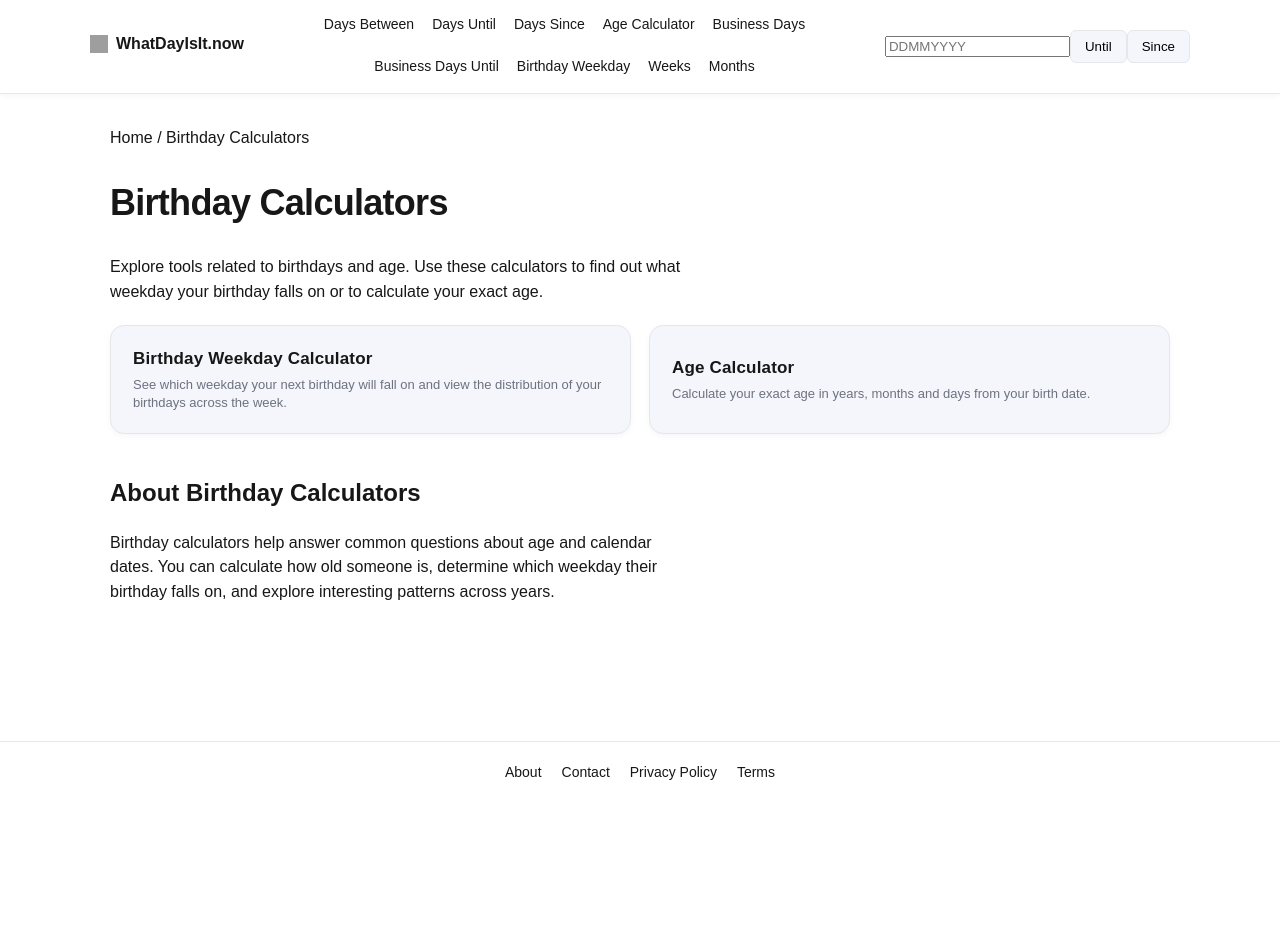
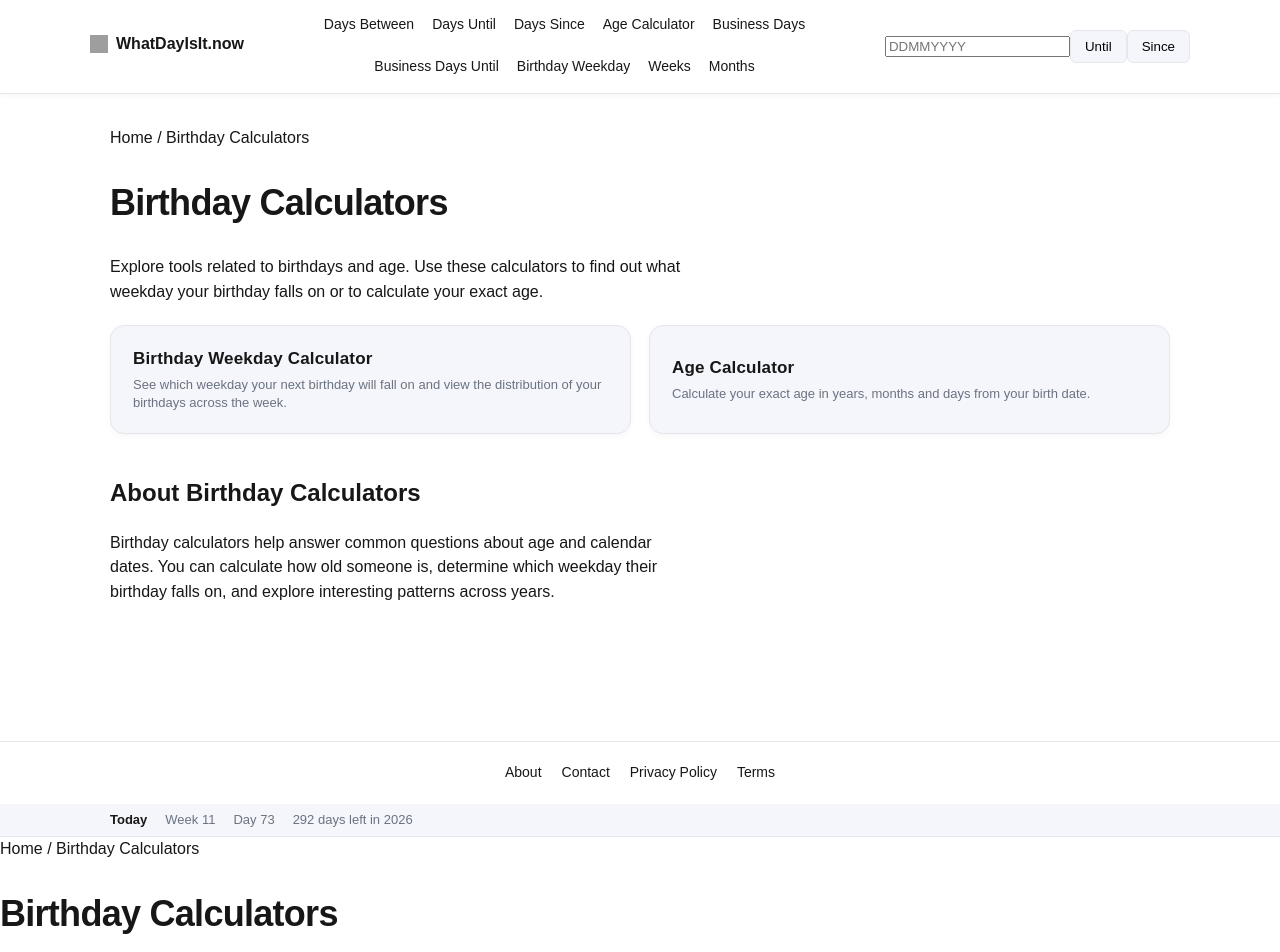
Before and after one commit to bosmeel/whatdayisit-now, a Next.js app: page /birthday-calculator in a window 1280 px wide. Shown: the top 952 px of the page. Before the commit the page ends 804 px from the top, so only its background shows below. Built offline with nearby package versions, Linux system fonts and the light colour scheme; grey boxes are pictures that could not be loaded.

Commit message:
fix sticky bar placement

```diff
--- a/app/layout.tsx
+++ b/app/layout.tsx
@@ -2,6 +2,9 @@ import Link from "next/link";
 import type { Metadata } from "next";
 import "./globals.css";
 import QuickDateJump from "@/components/QuickDateJump";
+import StickyWrapper from "@/components/StickyWrapper";
+import { usePathname } from "next/navigation";
+
 
 export const metadata: Metadata = {
   metadataBase: new URL("https://whatdayisit.now"),
@@ -115,6 +118,13 @@ export default function RootLayout({
             <Link href="/terms">Terms</Link>
           </div>
         </footer>
+<body>
+
+  <StickyWrapper />
+
+  {children}
+
+</body>
 
       </body>
     </html>
--- /dev/null
+++ b/components/StickyWrapper.tsx
@@ -0,0 +1,12 @@
+"use client";
+
+import { usePathname } from "next/navigation";
+import StickyTimeBar from "@/components/StickyTimeBar";
+
+export default function StickyWrapper() {
+  const pathname = usePathname();
+
+  if (pathname === "/") return null;
+
+  return <StickyTimeBar />;
+}
```
